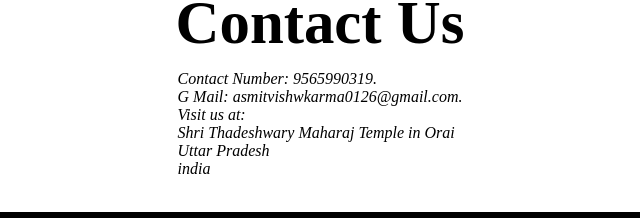
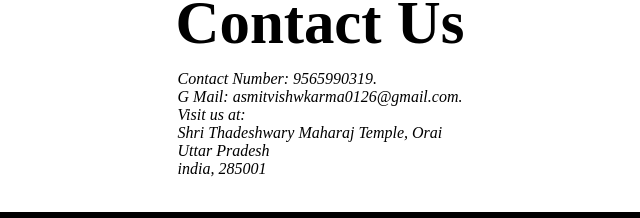
Before and after one commit to anujbalak/ReviewRise, a plain HTML site: page docs/index.html in a window 1280 px wide. Shown: the part 1701-1919 px from the top of the page, 320-960 px from the left. Drawn offline with Linux system fonts and the light colour scheme.

Commit message:
Update index.html

```diff
--- a/docs/index.html
+++ b/docs/index.html
@@ -83,9 +83,9 @@
                 Contact Number: <stronga href="mailto:webmaster@example.com">9565990319</stronga>.<br>
                 G Mail: <stronga href="mailto:webmaster@example.com">asmitvishwkarma0126@gmail.com</stronga>.<br>
                 Visit us at:<br>
-                Shri Thadeshwary Maharaj Temple  in Orai<br>
+                Shri Thadeshwary Maharaj Temple, Orai<br>
                 Uttar Pradesh<br>
-                india
+                india, 285001
                 </address>
             <!-- <form action="">
                 <div class="form-group">
```
